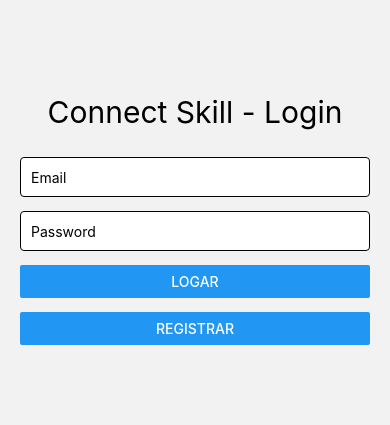
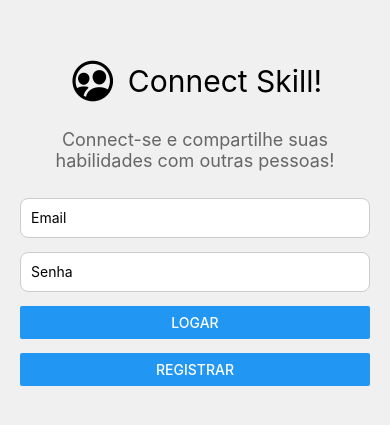
Before and after one commit to ICEI-PUC-Minas-PMV-ADS/ads-2024-1-e3-proj-mov-t8-connectskill, a React Native app in the folder src/ConnectSkillFireBase/: screen /Connect in a window 390 px wide. Shown: the part 199-624 px from the top of the page. Built offline with nearby package versions, Linux system fonts and the light colour scheme; no server answers.

Commit message:
feature - ajustando funcionalidades, adicionando filtro e estilizações.

```diff
--- a/src/ConnectSkillFireBase/app/telas/ConnectList.tsx
+++ b/src/ConnectSkillFireBase/app/telas/ConnectList.tsx
@@ -1,11 +1,16 @@
 import React, { useEffect, useState } from 'react';
-import { View, Text, StyleSheet, FlatList, TouchableOpacity, Modal, Button } from 'react-native';
+import { View, Text, StyleSheet, FlatList, TouchableOpacity, Modal, Button, TextInput } from 'react-native';
 import { collection, getDocs, Firestore } from 'firebase/firestore';
 import { FIREBASE_DB } from '../../FirebaseConfig';
+import { Ionicons } from '@expo/vector-icons';
 
 interface User {
   id: string;
   name: string;
+  email?: string;
+  celular?: string;
+  interesses: Interesse[];
+  habilidades: Habilidade[];
 }
 
 interface Interesse {
@@ -20,10 +25,11 @@ interface Habilidade {
 
 const ConnectList = () => {
   const [users, setUsers] = useState<User[]>([]);
+  const [filteredUsers, setFilteredUsers] = useState<User[]>([]);
   const [selectedUser, setSelectedUser] = useState<User | null>(null);
-  const [interesses, setInteresses] = useState<Interesse[]>([]);
-  const [habilidades, setHabilidades] = useState<Habilidade[]>([]);
   const [modalVisible, setModalVisible] = useState(false);
+  const [connectModalVisible, setConnectModalVisible] = useState(false);
+  const [searchQuery, setSearchQuery] = useState('');
 
   const firestore: Firestore = FIREBASE_DB;
 
@@ -39,15 +45,38 @@ const ConnectList = () => {
           console.log(`Found ${usersSnapshot.size} users`);
         }
 
-        const usersList = usersSnapshot.docs.map(doc => {
+        const usersList = await Promise.all(
+          usersSnapshot.docs.map(async doc => {
             const data = doc.data();
+            const interessesCollection = collection(firestore, 'Usuarios', doc.id, 'Interesses');
+            const habilidadesCollection = collection(firestore, 'Usuarios', doc.id, 'Habilidades');
+
+            const interessesSnapshot = await getDocs(interessesCollection);
+            const habilidadesSnapshot = await getDocs(habilidadesCollection);
+
+            const interesses = interessesSnapshot.docs.map(doc => ({
+              id: doc.id,
+              interesse: doc.data().interesse || 'No interesse',
+            }));
+
+            const habilidades = habilidadesSnapshot.docs.map(doc => ({
+              id: doc.id,
+              habilidade: doc.data().habilidade || 'No habilidade',
+            }));
+
             return {
               id: doc.id,
-            name: data.name || 'No name'
+              name: data.name || 'No name',
+              email: data.email,
+              celular: data.celular,
+              interesses,
+              habilidades,
             };
-        });
+          })
+        );
 
         setUsers(usersList);
+        setFilteredUsers(usersList);
         console.log('Fetched users:', usersList);
       } catch (error) {
         console.error("Error fetching users:", error);
@@ -57,57 +86,60 @@ const ConnectList = () => {
     fetchUsers();
   }, []);
 
-  const fetchUserDetails = async (userId: string) => {
-    try {
-      const interessesCollection = collection(firestore, 'Usuarios', userId, 'Interesses');
-      const habilidadesCollection = collection(firestore, 'Usuarios', userId, 'Habilidades');
-
-      const interessesSnapshot = await getDocs(interessesCollection);
-      const habilidadesSnapshot = await getDocs(habilidadesCollection);
-
-      const loadedInteresses = interessesSnapshot.docs.map(doc => ({
-        id: doc.id,
-        interesse: doc.data().interesse || 'No interesse'
-      }));
-
-      const loadedHabilidades = habilidadesSnapshot.docs.map(doc => ({
-        id: doc.id,
-        habilidade: doc.data().habilidade || 'No habilidade'
-      }));
-
-      setInteresses(loadedInteresses);
-      setHabilidades(loadedHabilidades);
-
-      console.log('Fetched interests:', loadedInteresses);
-      console.log('Fetched skills:', loadedHabilidades);
-    } catch (error) {
-      console.error("Error fetching user details:", error);
+  const handleSearch = (query: string) => {
+    setSearchQuery(query);
+    if (query.trim() === '') {
+      setFilteredUsers(users);
+    } else {
+      const lowercasedQuery = query.toLowerCase();
+      const filtered = users.filter(user =>
+        user.interesses.some(i => i.interesse.toLowerCase().includes(lowercasedQuery)) ||
+        user.habilidades.some(h => h.habilidade.toLowerCase().includes(lowercasedQuery))
+      );
+      setFilteredUsers(filtered);
     }
   };
 
   const handleCardPress = async (user: User) => {
     setSelectedUser(user);
-    await fetchUserDetails(user.id);
     setModalVisible(true);
+  };
+
+  const handleConnectPress = () => {
+    setModalVisible(false);
+    setConnectModalVisible(true);
   };
 
   const closeModal = () => {
     setModalVisible(false);
     setSelectedUser(null);
-    setInteresses([]);
-    setHabilidades([]);
+  };
+
+  const closeConnectModal = () => {
+    setConnectModalVisible(false);
+    setSelectedUser(null);
   };
 
   return (
     <View style={styles.container}>
-      {users.length === 0 ? (
+      <TextInput
+        style={styles.searchInput}
+        placeholder="Filtrar por interesse ou skill"
+        value={searchQuery}
+        onChangeText={handleSearch}
+      />
+      {filteredUsers.length === 0 ? (
         <Text style={styles.noUsersText}>No users found</Text>
       ) : (
         <FlatList
-          data={users}
+          data={filteredUsers}
           renderItem={({ item }) => (
             <TouchableOpacity style={styles.card} onPress={() => handleCardPress(item)}>
-              <Text style={styles.cardText}>{item.name}</Text>
+              <Text style={styles.cardTitle}>{item.name}</Text>
+              {item.email && <Text style={styles.cardSubtitle}><Text style={styles.bold}>Email:</Text> {item.email}</Text>}
+              {item.celular && <Text style={styles.cardSubtitle}><Text style={styles.bold}>Celular:</Text> {item.celular}</Text>}
+              <Text style={styles.cardSubtitle}><Text style={styles.bold}>Interesses:</Text> {item.interesses.map(i => i.interesse).join(', ')}</Text>
+              <Text style={styles.cardSubtitle}><Text style={styles.bold}>Habilidades:</Text> {item.habilidades.map(h => h.habilidade).join(', ')}</Text>
             </TouchableOpacity>
           )}
           keyExtractor={item => item.id}
@@ -115,6 +147,7 @@ const ConnectList = () => {
       )}
 
       {selectedUser && (
+        <>
           <Modal
             animationType="slide"
             transparent={true}
@@ -123,27 +156,51 @@ const ConnectList = () => {
           >
             <View style={styles.modalContainer}>
               <View style={styles.modalContent}>
+                <TouchableOpacity style={styles.closeButton} onPress={closeModal}>
+                  <Ionicons name="close" size={24} color="black" />
+                </TouchableOpacity>
                 <Text style={styles.modalTitle}>{selectedUser.name}</Text>
                 <Text style={styles.sectionTitle}>Interesses</Text>
-              {interesses.length === 0 ? (
+                {selectedUser.interesses.length === 0 ? (
                   <Text style={styles.itemText}>No interests found</Text>
                 ) : (
-                interesses.map(interesse => (
+                  selectedUser.interesses.map(interesse => (
                     <Text key={interesse.id} style={styles.itemText}>{interesse.interesse}</Text>
                   ))
                 )}
                 <Text style={styles.sectionTitle}>Habilidades</Text>
-              {habilidades.length === 0 ? (
+                {selectedUser.habilidades.length === 0 ? (
                   <Text style={styles.itemText}>No skills found</Text>
                 ) : (
-                habilidades.map(habilidade => (
+                  selectedUser.habilidades.map(habilidade => (
                     <Text key={habilidade.id} style={styles.itemText}>{habilidade.habilidade}</Text>
                   ))
                 )}
-              <Button title="Fechar" onPress={closeModal} />
+                <View style={styles.connectButtonContainer}>
+                  <Button title="Connect" onPress={handleConnectPress} />
+                </View>
               </View>
             </View>
           </Modal>
+
+          <Modal
+            animationType="slide"
+            transparent={true}
+            visible={connectModalVisible}
+            onRequestClose={closeConnectModal}
+          >
+            <View style={styles.modalContainer}>
+              <View style={styles.modalContent}>
+                <TouchableOpacity style={styles.closeButton} onPress={closeConnectModal}>
+                  <Ionicons name="close" size={24} color="black" />
+                </TouchableOpacity>
+                <Text style={styles.modalTitle}>{selectedUser.name}</Text>
+                <Text style={styles.itemText}><Text style={styles.bold}>Email:</Text> {selectedUser.email}</Text>
+                <Text style={styles.itemText}><Text style={styles.bold}>Celular:</Text> {selectedUser.celular}</Text>
+              </View>
+            </View>
+          </Modal>
+        </>
       )}
     </View>
   );
@@ -156,6 +213,14 @@ const styles = StyleSheet.create({
     flex: 1,
     padding: 20,
     backgroundColor: '#f9f9f9',
+  },
+  searchInput: {
+    height: 40,
+    borderColor: '#ddd',
+    borderWidth: 1,
+    borderRadius: 8,
+    paddingHorizontal: 10,
+    marginBottom: 20,
   },
   noUsersText: {
     fontSize: 18,
@@ -174,9 +239,14 @@ const styles = StyleSheet.create({
     shadowRadius: 4,
     elevation: 3,
   },
-  cardText: {
+  cardTitle: {
     fontSize: 18,
+    fontWeight: 'bold',
     color: '#333',
+  },
+  cardSubtitle: {
+    fontSize: 14,
+    color: '#666',
   },
   modalContainer: {
     flex: 1,
@@ -190,6 +260,12 @@ const styles = StyleSheet.create({
     borderRadius: 8,
     padding: 20,
     alignItems: 'center',
+    position: 'relative',
+  },
+  closeButton: {
+    position: 'absolute',
+    top: 10,
+    right: 10,
   },
   modalTitle: {
     fontSize: 24,
@@ -206,4 +282,10 @@ const styles = StyleSheet.create({
     fontSize: 16,
     color: '#555',
   },
+  connectButtonContainer: {
+    marginTop: 20,
+  },
+  bold: {
+    fontWeight: 'bold',
+  },
 });
--- a/src/ConnectSkillFireBase/app/telas/List.tsx
+++ b/src/ConnectSkillFireBase/app/telas/List.tsx
@@ -1,4 +1,4 @@
-import { View, Text, StyleSheet, Button, TextInput, FlatList } from 'react-native';
+import { View, Text, StyleSheet, Button, TextInput, FlatList, TouchableOpacity } from 'react-native';
 import React, { useEffect, useState } from 'react';
 import { NavigationProp } from '@react-navigation/native';
 import { collection, Firestore, addDoc, deleteDoc, doc, onSnapshot, getDocs, updateDoc } from 'firebase/firestore';
@@ -116,17 +116,23 @@ const List = ({ navigation }: RouterProps) => {
                   value={editingValue}
                   onChangeText={setEditingValue}
                 />
-                <Button title="Salvar" onPress={() => editarInteresse(item.id, editingValue)} />
+                <TouchableOpacity style={styles.saveButton} onPress={() => editarInteresse(item.id, editingValue)}>
+                  <Text style={styles.buttonText}>Salvar</Text>
+                </TouchableOpacity>
               </>
             ) : (
               <>
                 <Text style={styles.itemText}>{item.interesse}</Text>
                 <View style={styles.buttonGroup}>
-                  <Button title="Deletar" onPress={() => deletarInteresse(item.id)} />
-                  <Button title="Editar" onPress={() => {
+                  <TouchableOpacity style={styles.deleteButton} onPress={() => deletarInteresse(item.id)}>
+                    <Text style={styles.buttonText}>Deletar</Text>
+                  </TouchableOpacity>
+                  <TouchableOpacity style={styles.editButton} onPress={() => {
                     setEditingId(item.id);
                     setEditingValue(item.interesse);
-                  }} />
+                  }}>
+                    <Text style={styles.buttonText}>Editar</Text>
+                  </TouchableOpacity>
                 </View>
               </>
             )}
@@ -140,9 +146,9 @@ const List = ({ navigation }: RouterProps) => {
         placeholder="Adicionar novo interesse"
         style={styles.input}
       />
-      <View style={styles.buttonContainer}>
-        <Button title="Adicionar Interesse" onPress={adicionarInteresse} />
-      </View>
+      <TouchableOpacity style={styles.addButton} onPress={adicionarInteresse}>
+        <Text style={styles.buttonText}>Adicionar Interesse</Text>
+      </TouchableOpacity>
     </View>
   );
 };
@@ -152,7 +158,8 @@ export default List;
 const styles = StyleSheet.create({
   container: {
     flex: 1,
-    padding: 10,
+    padding: 20,
+    backgroundColor: '#f0f0f0',
   },
   itemContainer: {
     flexDirection: 'row',
@@ -160,14 +167,18 @@ const styles = StyleSheet.create({
     alignItems: 'center',
     padding: 15,
     marginVertical: 5,
-    backgroundColor: '#f8f9fa',
+    backgroundColor: '#fff',
     borderRadius: 8,
-    borderWidth: 1,
-    borderColor: '#ddd',
+    shadowColor: '#000',
+    shadowOffset: { width: 0, height: 2 },
+    shadowOpacity: 0.1,
+    shadowRadius: 4,
+    elevation: 3,
   },
   itemText: {
     flex: 1,
     fontSize: 16,
+    color: '#333',
   },
   buttonGroup: {
     flexDirection: 'row',
@@ -179,9 +190,34 @@ const styles = StyleSheet.create({
     borderWidth: 1,
     padding: 10,
     borderColor: '#ccc',
-    borderRadius: 5,
+    borderRadius: 8,
+    backgroundColor: '#fff',
   },
-  buttonContainer: {
-    marginVertical: 5,
+  addButton: {
+    backgroundColor: '#4CAF50',
+    padding: 15,
+    borderRadius: 8,
+    alignItems: 'center',
+  },
+  saveButton: {
+    backgroundColor: '#2196F3',
+    padding: 10,
+    borderRadius: 8,
+  },
+  deleteButton: {
+    backgroundColor: '#f44336',
+    padding: 10,
+    borderRadius: 8,
+    marginRight: 10,
+  },
+  editButton: {
+    backgroundColor: '#FF9800',
+    padding: 10,
+    borderRadius: 8,
+  },
+  buttonText: {
+    color: '#fff',
+    fontSize: 16,
+    fontWeight: 'bold',
   },
 });
--- a/src/ConnectSkillFireBase/app/telas/Login.tsx
+++ b/src/ConnectSkillFireBase/app/telas/Login.tsx
@@ -1,8 +1,9 @@
 import React, { useState } from 'react';
-import { View, Text, StyleSheet, TextInput, ActivityIndicator, Button, KeyboardAvoidingView, Alert } from 'react-native';
+import { View, Text, StyleSheet, TextInput, ActivityIndicator, Button, KeyboardAvoidingView, Alert, Image } from 'react-native';
 import { FIREBASE_AUTH } from '../../FirebaseConfig';
 import { signInWithEmailAndPassword } from 'firebase/auth';
 import { NavigationProp } from '@react-navigation/native';
+import { Ionicons } from '@expo/vector-icons';
 
 interface LoginProps {
   navigation: NavigationProp<any, any>;
@@ -31,9 +32,11 @@ const Login = ({ navigation }: LoginProps) => {
   return (
     <View style={styles.container}>
       <KeyboardAvoidingView behavior='padding'>
-        <Text style={styles.title}>
-          Connect Skill - Login
-        </Text>
+        <View style={styles.header}>
+          <Ionicons name="people-circle-outline" size={50} color="#000" />
+          <Text style={styles.title}>Connect Skill!</Text>
+        </View>
+        <Text style={styles.slogan}>Connect-se e compartilhe suas habilidades com outras pessoas!</Text>
         <TextInput
           value={email}
           style={styles.input}
@@ -43,7 +46,7 @@ const Login = ({ navigation }: LoginProps) => {
         <TextInput
           value={password}
           style={styles.input}
-          placeholder='Password'
+          placeholder='Senha'
           secureTextEntry={true}
           onChangeText={(text) => setPassword(text)}
         />
@@ -69,21 +72,34 @@ export default Login;
 
 const styles = StyleSheet.create({
   container: {
-    marginHorizontal: 20,
     flex: 1,
     justifyContent: 'center',
+    padding: 20,
+    backgroundColor: '#f0f0f0',
+  },
+  header: {
+    flexDirection: 'row',
+    justifyContent: 'center',
+    alignItems: 'center',
+    marginBottom: 20,
   },
   title: {
     fontSize: 30,
+    marginLeft: 10,
+  },
+  slogan: {
+    fontSize: 18,
+    textAlign: 'center',
     marginBottom: 20,
-    textAlign: 'center',
+    color: '#666',
   },
   input: {
     marginVertical: 7,
     height: 40,
     borderWidth: 1,
-    borderRadius: 4,
+    borderRadius: 8,
     padding: 10,
+    borderColor: '#ccc',
     backgroundColor: '#fff',
   },
   buttonContainer: {
--- a/src/ConnectSkillFireBase/app/telas/Register.tsx
+++ b/src/ConnectSkillFireBase/app/telas/Register.tsx
@@ -1,10 +1,16 @@
 import React, { useState } from 'react';
-import { View, Text, StyleSheet, TextInput, ActivityIndicator, Button, KeyboardAvoidingView, Alert } from 'react-native';
+import { View, Text, StyleSheet, TextInput, ActivityIndicator, Button, KeyboardAvoidingView, Alert, TouchableOpacity } from 'react-native';
 import { FIREBASE_AUTH, FIREBASE_DB } from '../../FirebaseConfig';
 import { createUserWithEmailAndPassword } from 'firebase/auth';
 import { collection, addDoc, doc, setDoc } from 'firebase/firestore';
+import { Ionicons } from '@expo/vector-icons';
+import { NavigationProp } from '@react-navigation/native';
 
-const Register = () => {
+interface RegisterProps {
+  navigation: NavigationProp<any, any>;
+}
+
+const Register = ({ navigation }: RegisterProps) => {
   const [email, setEmail] = useState('');
   const [name, setName] = useState('');
   const [password, setPassword] = useState('');
@@ -44,9 +50,15 @@ const Register = () => {
   return (
     <View style={styles.container}>
       <KeyboardAvoidingView behavior='padding'>
-        <Text style={styles.title}>
-          Connect Skill - Registrar
-        </Text>
+        <TouchableOpacity style={styles.backButton} onPress={() => navigation.goBack()}>
+          <Ionicons name="arrow-back" size={24} color="black" />
+          <Text style={styles.backButtonText}>Voltar</Text>
+        </TouchableOpacity>
+        <View style={styles.header}>
+          <Ionicons name="people-circle-outline" size={50} color="#000" />
+          <Text style={styles.title}>Connect Skill</Text>
+        </View>
+        <Text style={styles.slogan}>Connect-se e compartilhe suas habilidades com outras pessoas!</Text>
         <TextInput
           value={name}
           style={styles.input}
@@ -90,21 +102,45 @@ export default Register;
 
 const styles = StyleSheet.create({
   container: {
-    marginHorizontal: 20,
     flex: 1,
     justifyContent: 'center',
+    padding: 20,
+    backgroundColor: '#f0f0f0',
+  },
+  backButton: {
+    flexDirection: 'row',
+    alignItems: 'center',
+    position: 'absolute',
+    top: -130,
+    left: 0,
+  },
+  backButtonText: {
+    marginLeft: 5,
+    fontSize: 16,
+  },
+  header: {
+    flexDirection: 'row',
+    justifyContent: 'center',
+    alignItems: 'center',
+    marginBottom: 20,
   },
   title: {
     fontSize: 30,
+    marginLeft: 10,
+  },
+  slogan: {
+    fontSize: 18,
+    textAlign: 'center',
     marginBottom: 20,
-    textAlign: 'center',
+    color: '#666',
   },
   input: {
     marginVertical: 7,
     height: 40,
     borderWidth: 1,
-    borderRadius: 4,
+    borderRadius: 8,
     padding: 10,
+    borderColor: '#ccc',
     backgroundColor: '#fff',
   },
   buttonContainer: {
--- a/src/ConnectSkillFireBase/app/telas/Skills.tsx
+++ b/src/ConnectSkillFireBase/app/telas/Skills.tsx
@@ -1,4 +1,4 @@
-import { View, Text, StyleSheet, Button, TextInput, FlatList } from 'react-native';
+import { View, Text, StyleSheet, TextInput, FlatList, TouchableOpacity } from 'react-native';
 import React, { useEffect, useState } from 'react';
 import { NavigationProp } from '@react-navigation/native';
 import { collection, Firestore, addDoc, deleteDoc, doc, onSnapshot, getDocs, updateDoc } from 'firebase/firestore';
@@ -119,17 +119,23 @@ const Skills = ({ navigation }: RouterProps) => {
                   value={editingValue}
                   onChangeText={setEditingValue}
                 />
-                <Button title="Salvar" onPress={() => editarHabilidade(item.id, editingValue)} />
+                <TouchableOpacity style={styles.saveButton} onPress={() => editarHabilidade(item.id, editingValue)}>
+                  <Text style={styles.buttonText}>Salvar</Text>
+                </TouchableOpacity>
               </>
             ) : (
               <>
                 <Text style={styles.itemText}>{item.habilidade}</Text>
                 <View style={styles.buttonGroup}>
-                  <Button title="Deletar" onPress={() => deletarHabilidade(item.id)} />
-                  <Button title="Editar" onPress={() => {
+                  <TouchableOpacity style={styles.deleteButton} onPress={() => deletarHabilidade(item.id)}>
+                    <Text style={styles.buttonText}>Deletar</Text>
+                  </TouchableOpacity>
+                  <TouchableOpacity style={styles.editButton} onPress={() => {
                     setEditingId(item.id);
                     setEditingValue(item.habilidade);
-                  }} />
+                  }}>
+                    <Text style={styles.buttonText}>Editar</Text>
+                  </TouchableOpacity>
                 </View>
               </>
             )}
@@ -143,9 +149,9 @@ const Skills = ({ navigation }: RouterProps) => {
         placeholder="Adicionar nova habilidade"
         style={styles.input}
       />
-      <View style={styles.buttonContainer}>
-        <Button title="Adicionar Habilidade" onPress={adicionarHabilidade} />
-      </View>
+      <TouchableOpacity style={styles.addButton} onPress={adicionarHabilidade}>
+        <Text style={styles.buttonText}>Adicionar Habilidade</Text>
+      </TouchableOpacity>
     </View>
   );
 };
@@ -155,7 +161,8 @@ export default Skills;
 const styles = StyleSheet.create({
   container: {
     flex: 1,
-    padding: 10,
+    padding: 20,
+    backgroundColor: '#f0f0f0',
   },
   itemContainer: {
     flexDirection: 'row',
@@ -163,14 +170,18 @@ const styles = StyleSheet.create({
     alignItems: 'center',
     padding: 15,
     marginVertical: 5,
-    backgroundColor: '#f8f9fa',
+    backgroundColor: '#fff',
     borderRadius: 8,
-    borderWidth: 1,
-    borderColor: '#ddd',
+    shadowColor: '#000',
+    shadowOffset: { width: 0, height: 2 },
+    shadowOpacity: 0.1,
+    shadowRadius: 4,
+    elevation: 3,
   },
   itemText: {
     flex: 1,
     fontSize: 16,
+    color: '#333',
   },
   buttonGroup: {
     flexDirection: 'row',
@@ -182,9 +193,34 @@ const styles = StyleSheet.create({
     borderWidth: 1,
     padding: 10,
     borderColor: '#ccc',
-    borderRadius: 5,
+    borderRadius: 8,
+    backgroundColor: '#fff',
   },
-  buttonContainer: {
-    marginVertical: 5,
+  addButton: {
+    backgroundColor: '#4CAF50',
+    padding: 15,
+    borderRadius: 8,
+    alignItems: 'center',
+  },
+  saveButton: {
+    backgroundColor: '#2196F3',
+    padding: 10,
+    borderRadius: 8,
+  },
+  deleteButton: {
+    backgroundColor: '#f44336',
+    padding: 10,
+    borderRadius: 8,
+    marginRight: 10,
+  },
+  editButton: {
+    backgroundColor: '#FF9800',
+    padding: 10,
+    borderRadius: 8,
+  },
+  buttonText: {
+    color: '#fff',
+    fontSize: 16,
+    fontWeight: 'bold',
   },
 });
```
Also changed, not shown: src/ConnectSkillFireBase/App.tsx (+19 -0 lines). Lines whose indentation alone changed are shown as unchanged.
